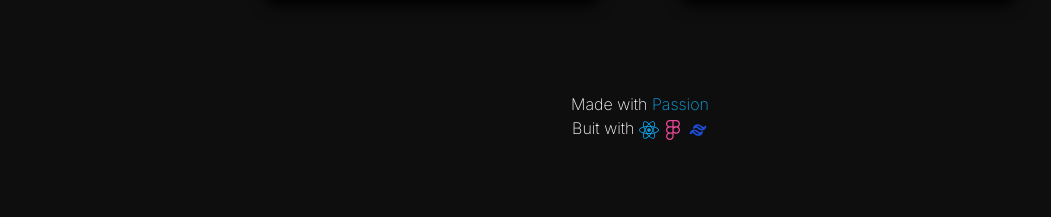
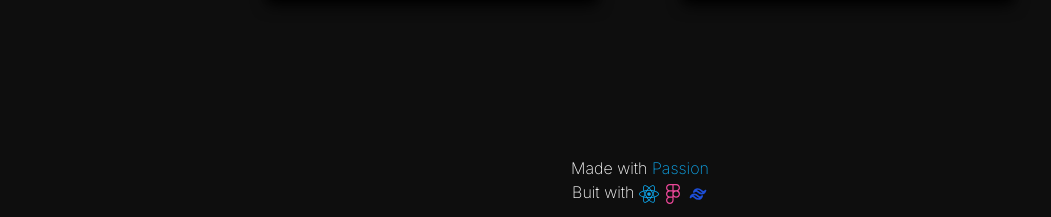
Before and after one commit to pixelRena/serena-portfolio-v2, a React (Create React App) app: page /creations in a window 1280 px wide. Shown: the part 812-1029 px from the top of the page, without its empty margins (0-1051 px from the left). Before the commit the page ends 968 px from the top, so only its background shows below. Built offline with nearby package versions, Linux system fonts and the light colour scheme; some icons are missing.

Commit message:
Test layout heroku

```diff
--- a/src/components/Footer.js
+++ b/src/components/Footer.js
@@ -4,7 +4,7 @@ import { TbBrandTailwind } from 'react-icons/tb';
 
 export default function Footer() {
 	return(
-		<footer className="text-center text-white p-4">
+		<footer className="text-center text-white p-4 mt-16">
 			<span className="flex justify-center mb-2"><FeatherIcon icon="heart"/></span>
 			<span>Made with <a href="https://github.com/pixelRena/serena-portfolio-v2" className="text-sky-500 hover:underline">Passion</a></span>
 			<span className="block">Buit with <FaReact title="react" className="inline text-sky-500" size="20"/> <FaFigma title="figma" className="inline text-pink-500" size="20"/> <TbBrandTailwind title="tailwind" className="inline text-blue-700" size="20"/> </span>
```
